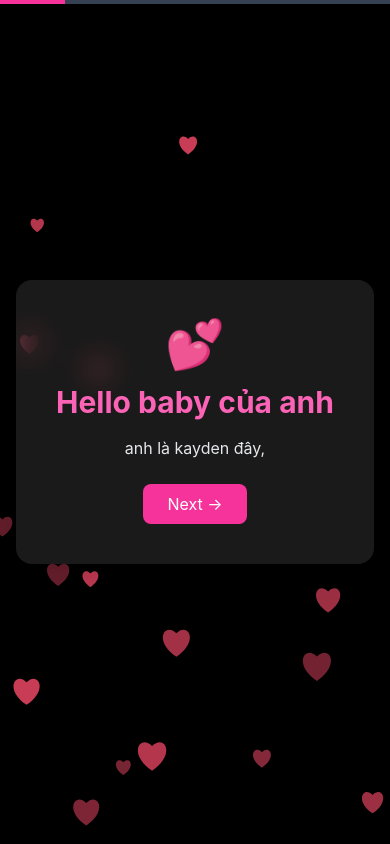
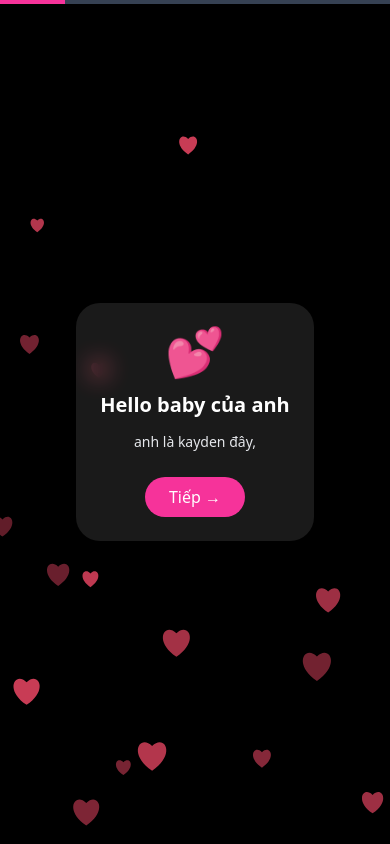
Before and after one commit to boy1champtulen/love-tien, a React (Vite) app: page /home in a window 390 px wide. Built offline with nearby package versions, Linux system fonts and the light colour scheme.

Commit message:
update responsive login

```diff
--- a/src/Login.jsx
+++ b/src/Login.jsx
@@ -22,11 +22,11 @@ function Login() {
 
     <div className="min-h-screen flex items-center justify-center bg-[#1f1f1f]">
 
-      <div className="flex rounded-xl overflow-hidden shadow-2xl">
+      <div className="flex flex-col md:flex-row rounded-xl overflow-hidden shadow-2xl w-[90%] max-w-[760px]">
 
         {/* GIF BOX */}
         <div
-          className="w-96 h-[420px] bg-cover bg-center"
+          className="w-full md:w-96 h-[220px] md:h-[420px] bg-cover bg-center"
           style={{
             backgroundImage:
             "url('https://cdn.dribbble.com/userupload/41943848/file/original-4d5f6449a01563f617d0c873a8fd9a7d.gif')"
@@ -34,7 +34,7 @@ function Login() {
         />
 
         {/* LOGIN FORM */}
-        <div className="bg-[#2b2b2b] w-96 p-10 flex flex-col justify-center">
+        <div className="bg-[#2b2b2b] w-full md:w-96 p-6 md:p-10 flex flex-col justify-center">
 
           <h2 className="text-3xl font-bold text-gray-200 mb-6 text-center">
             Login for 8/3
--- a/src/components/SlideCard.jsx
+++ b/src/components/SlideCard.jsx
@@ -1,30 +1,31 @@
 function SlideCard({ emoji, title, text, next, last }) {
+  return (
+    <div className="bg-white/10 backdrop-blur-md rounded-3xl p-6 sm:p-8 text-center shadow-xl">
 
-  return (
+      <div className="text-5xl sm:text-6xl mb-4">
+        {emoji}
+      </div>
 
-    <div className="backdrop-blur-lg bg-white/10 p-10 rounded-2xl shadow-xl text-center max-w-md z-10">
+      {title && (
+        <h2 className="text-xl sm:text-2xl font-bold mb-3">
+          {title}
+        </h2>
+      )}
 
-      <div className="text-5xl mb-4">{emoji}</div>
-
-      <h1 className="text-3xl font-bold mb-4 text-pink-400">
-        {title}
-      </h1>
-
-      <p className="text-gray-200 mb-6">
+      <p className="text-sm sm:text-base text-gray-200 mb-6 leading-relaxed">
         {text}
       </p>
 
       {!last && (
         <button
           onClick={next}
-          className="bg-pink-500 px-6 py-2 rounded-lg hover:bg-pink-600 transition"
+          className="bg-pink-500 hover:bg-pink-600 px-6 py-2 rounded-full text-white transition"
         >
-          Next →
+          Tiếp →
         </button>
       )}
 
     </div>
-
   )
 }
 
--- a/src/index.css
+++ b/src/index.css
@@ -1 +1,5 @@
 @import "tailwindcss";
+body{
+  margin:0;
+  font-family: system-ui, sans-serif;
+}
```
